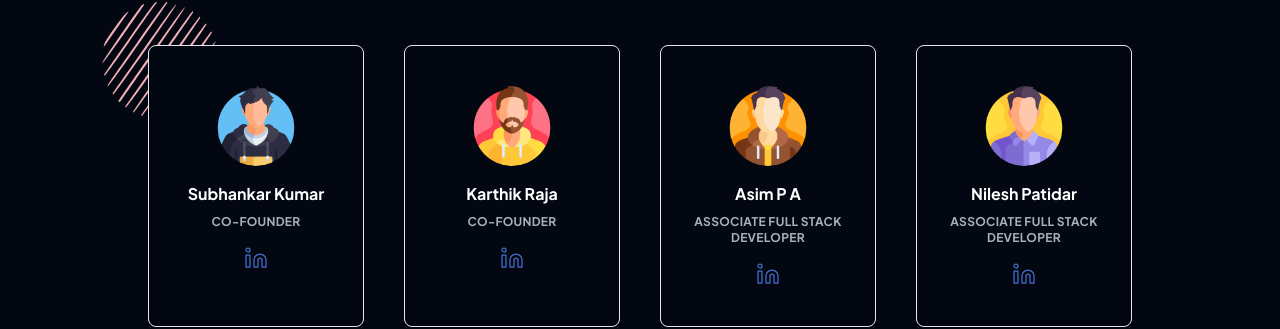
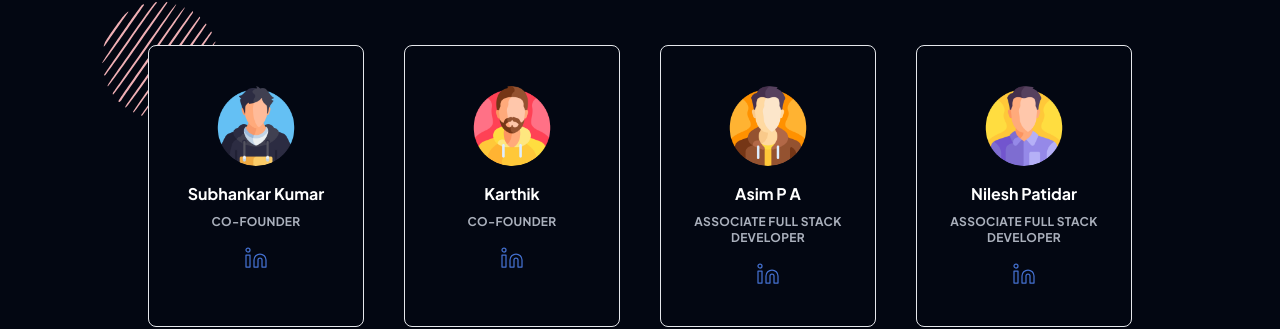
Before and after one commit to WeCodeThatGlobal/wecodethat, a Next.js app: page /about-us in a window 1280 px wide. Shown: the part 3931-4260 px from the top of the page. Built offline with nearby package versions, Linux system fonts and the light colour scheme.

Commit message:
Update page.jsx

```diff
--- a/app/about-us/page.jsx
+++ b/app/about-us/page.jsx
@@ -66,9 +66,9 @@ const page = () => {
               />
               <Item
                 avatar="/avatar/002-man.png"
-                name="Karthik Raja"
+                name="Karthik"
                 designation="co-founder"
-                link="https://www.linkedin.com/in/karthikraja34/"
+                link=""
               />
               <Item
                 avatar="/avatar/003-man-1.png"
```
